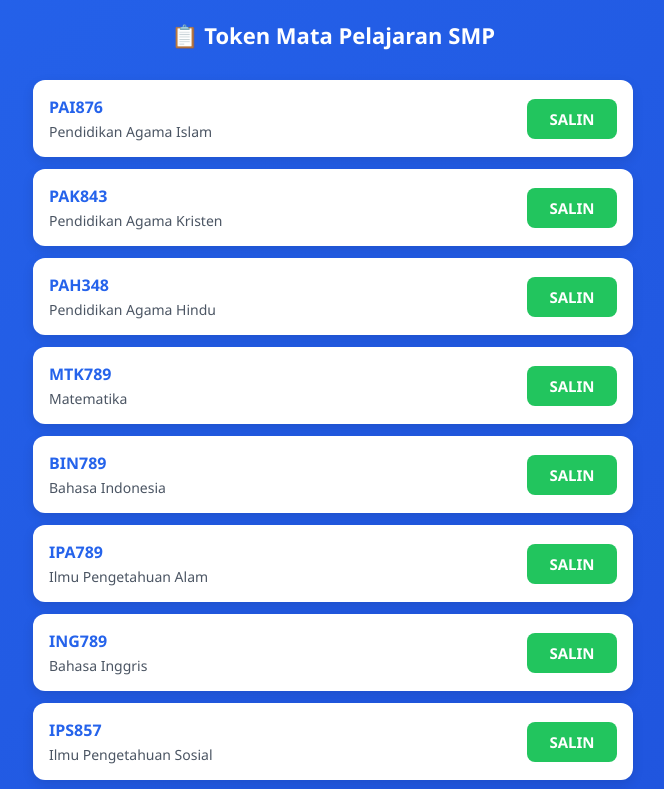
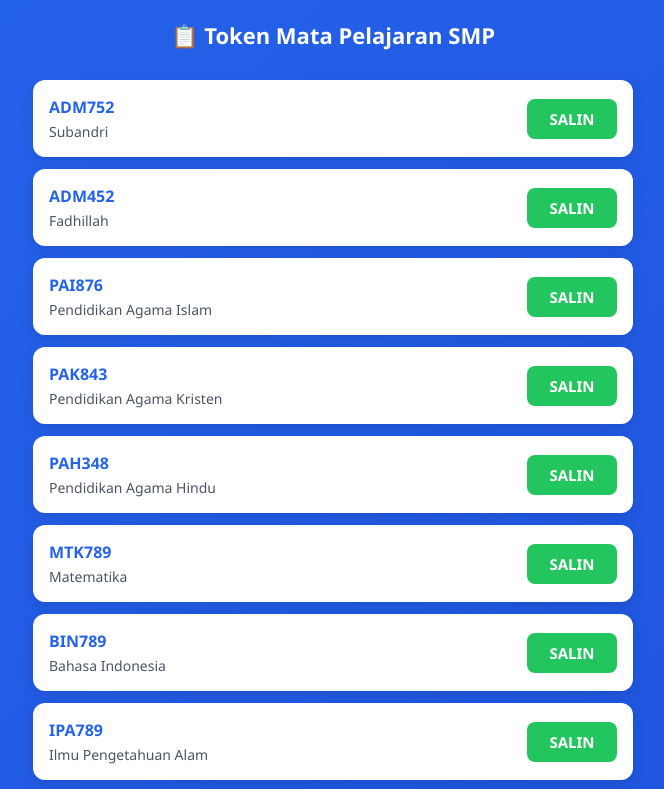
Before and after one commit to rudy887/usersas, a plain HTML site: page index.html in a window 1280 px wide. Shown: the top 789 px of the page, without its empty margins (307-971 px from the left). Drawn offline with Linux system fonts and the light colour scheme.

Commit message:
Update admin

```diff
--- a/index.html
+++ b/index.html
@@ -108,6 +108,28 @@
 
     <div class="container">
       <h1>📋 Token Mata Pelajaran SMP</h1>
+
+      <!-- Admin -->
+      <div class="card">
+        <div class="info">
+          <div class="token">ADM752</div>
+          <div class="mapel">Subandri</div>
+        </div>
+        <button class="btn-salin" onclick="salinToken('ADM752', this)">
+          SALIN
+        </button>
+      </div>
+
+      <!-- Admin -->
+      <div class="card">
+        <div class="info">
+          <div class="token">ADM452</div>
+          <div class="mapel">Fadhillah</div>
+        </div>
+        <button class="btn-salin" onclick="salinToken('ADM452', this)">
+          SALIN
+        </button>
+      </div>
 
       <!-- Baris 1 -->
       <div class="card">
```
